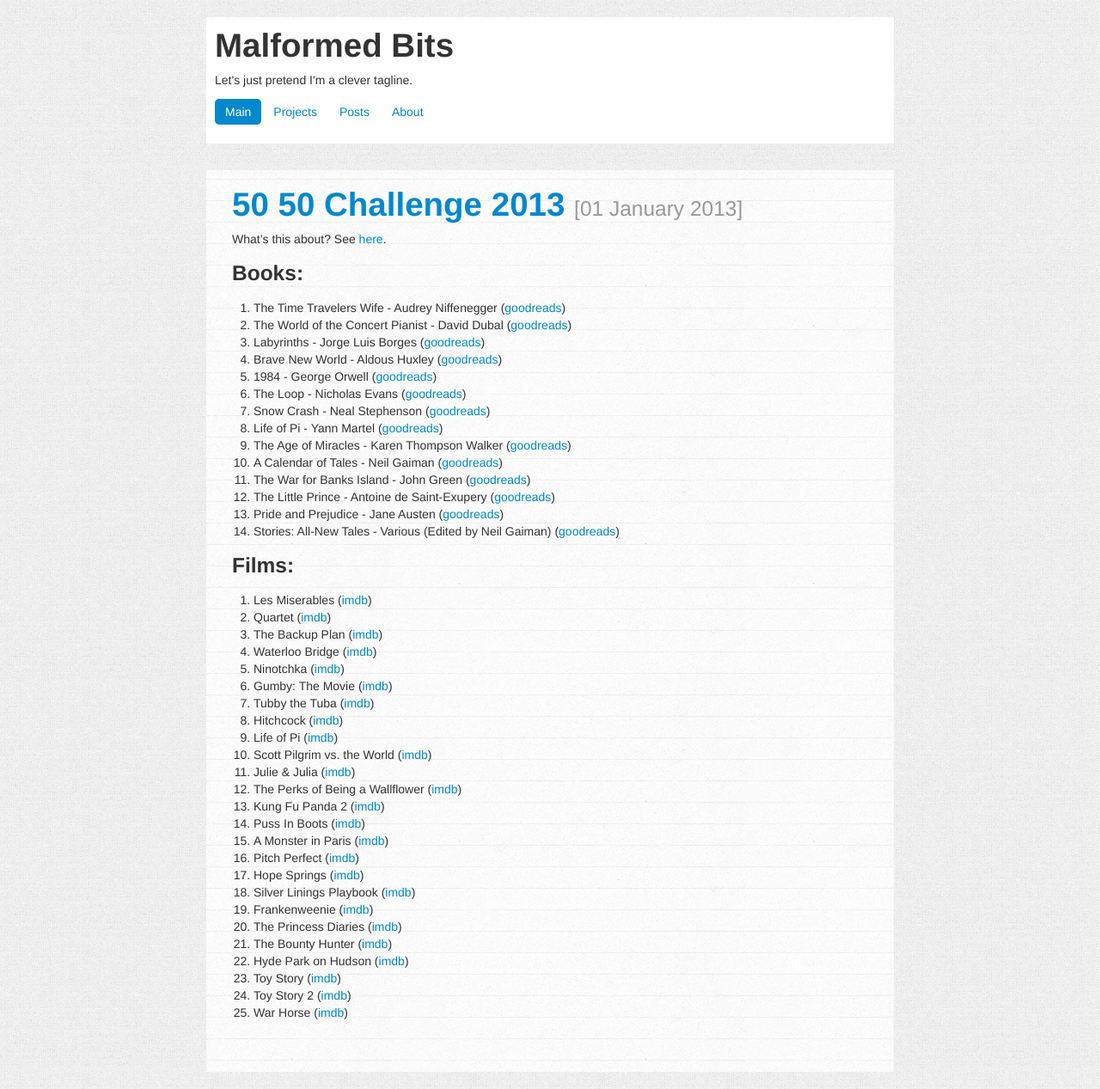
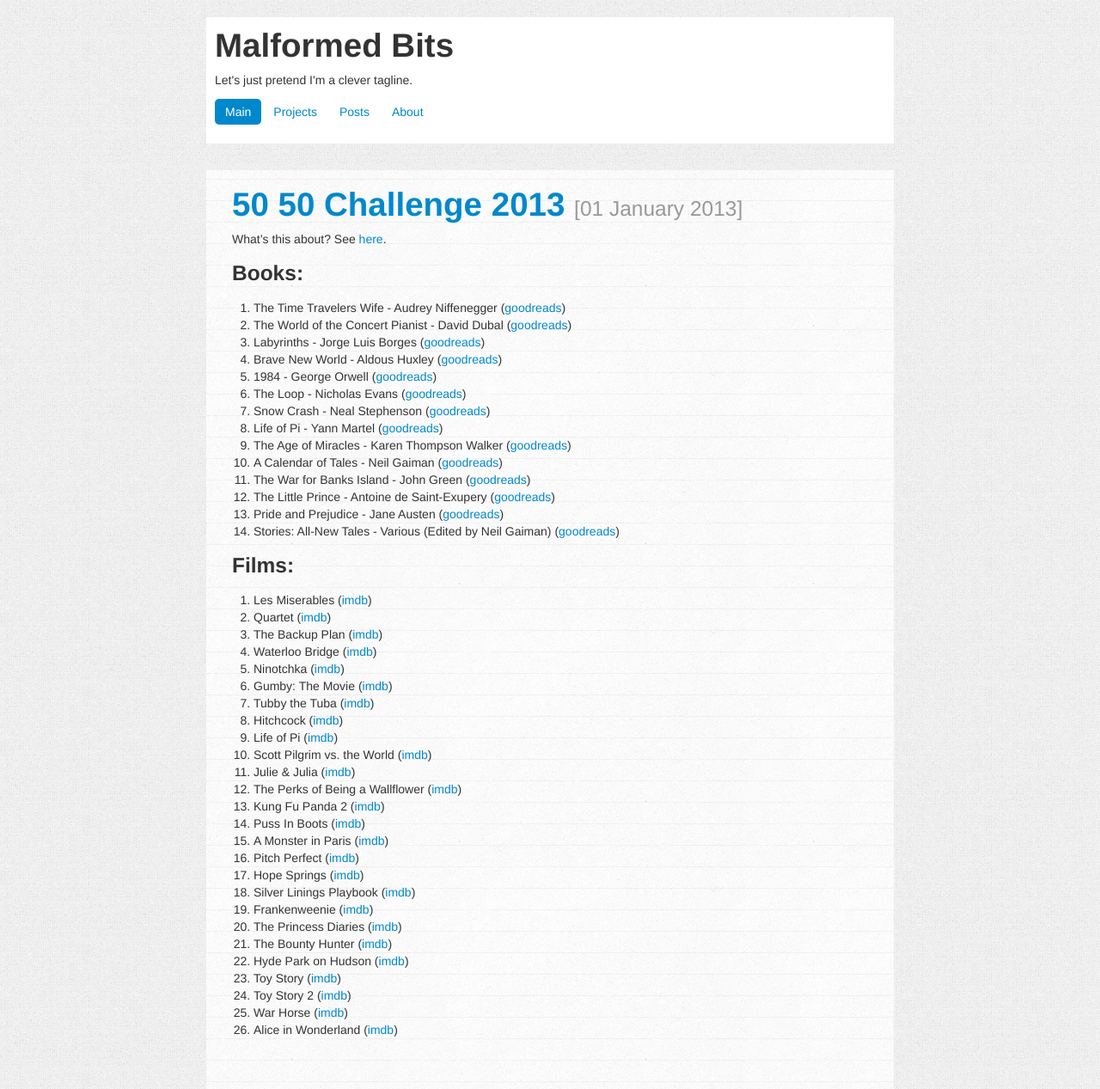
Before and after one commit to charlottepierce/charlottepierce.github.com, a Jekyll site: the page built from _posts/2013-01-01-50-50-Challenge-2013.markdown, in a window 1280 px wide. Shown: the whole page at 86% size. Built offline with Jekyll 4.4.1, drawn with Linux system fonts in a browser that asks for light colours.

Commit message:
Updated 50/50 challenge list.

```diff
--- a/_posts/2013-01-01-50-50-Challenge-2013.markdown
+++ b/_posts/2013-01-01-50-50-Challenge-2013.markdown
@@ -49,3 +49,4 @@ What's this about? See [here](http://www.fiftyfifty.me/introduction/).
 23. Toy Story ([imdb](http://www.imdb.com/title/tt0114709/))
 24. Toy Story 2 ([imdb](http://www.imdb.com/title/tt0120363/))
 25. War Horse ([imdb](http://www.imdb.com/title/tt1568911))
+26. Alice in Wonderland ([imdb](http://www.imdb.com/title/tt0043274/))
```
